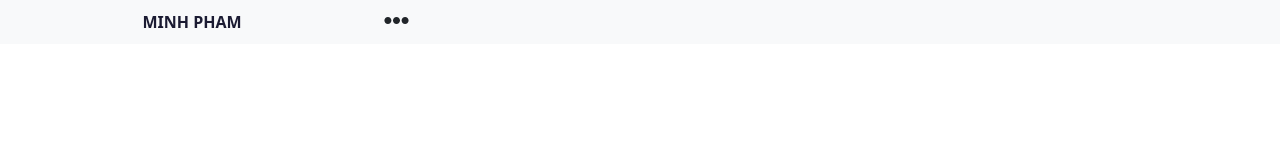
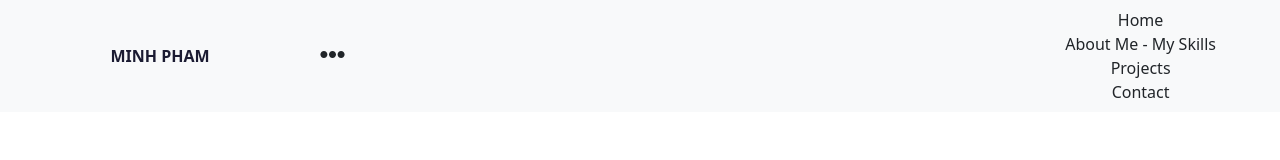
Before and after one commit to phamduyanminh/phamduyanminh.github.io, a plain HTML site: page index.html in a window 1280 px wide. Drawn offline with nearby package versions, Linux system fonts and the light colour scheme.

Commit message:
Update icon for website

```diff
--- a/css/style.css
+++ b/css/style.css
@@ -22,7 +22,7 @@ Header Starts Here
     text-transform: uppercase;
     text-decoration: none;
     color: #1b1b32;
-    width: 30%;
+    width: 25%;
 }
 
 .navbar{
@@ -33,6 +33,7 @@ Header Starts Here
     text-align: center;
     align-items: center;
     font-size: 25px;
+    cursor: pointer;
 }
 /*
 Header Ends Here
--- a/index.html
+++ b/index.html
@@ -3,8 +3,6 @@
 <head>
     <meta charset="UTF-8">
     <meta name="viewport" content="width=device-width, initial-scale=1.0">
-    <link rel="icon" type="image/png" href="./pictures/pho.png">
-    <title>Minh - Home</title>
 
     <!--Bootstrap 5 CSS-->
     <link href="https://cdn.jsdelivr.net/npm/bootstrap@5.0.0-beta1/dist/css/bootstrap.min.css" rel="stylesheet" integrity="sha384-giJF6kkoqNQ00vy+HMDP7azOuL0xtbfIcaT9wjKHr8RbDVddVHyTfAAsrekwKmP1" crossorigin="anonymous">
@@ -17,6 +15,11 @@
 
     <!--CSS-->
     <link rel="stylesheet" href="css/style.css">
+
+    <link rel="icon" type="image/png" href="./pictures/monero-brands.svg">
+
+    <!--https://fontawesome.com/icons/monero?style=brands ==> icon for web-->
+    <title>Minh - Home</title>
 </head>
 
 <body>
@@ -26,9 +29,33 @@
         <a class="header-name" href="https://phamduyanminh.github.io/">
             <strong>Minh Pham</strong>
         </a>
+
         <div class="navbar">
           <div class="navbar-toggle">
             <i class="fas fa-ellipsis-h"></i>
+          </div>
+
+          <div class="navbar-inner">
+            <nav class="navbar-item">
+              <div class="navbar-link">
+                Home
+              </div>
+            </nav>
+            <nav class="navbar-item">
+              <div class="navbar-link">
+                About Me - My Skills
+              </div>
+            </nav>
+            <nav class="navbar-item">
+              <div class="navbar-link">
+                Projects
+              </div>
+            </nav>
+            <nav class="navbar-item">
+              <div class="navbar-link">
+                Contact
+              </div>
+            </nav>
           </div>
         </div>
     </header>
```
Also changed, not shown: pictures/monero-brands.svg (added), pictures/pho.png (deleted).
